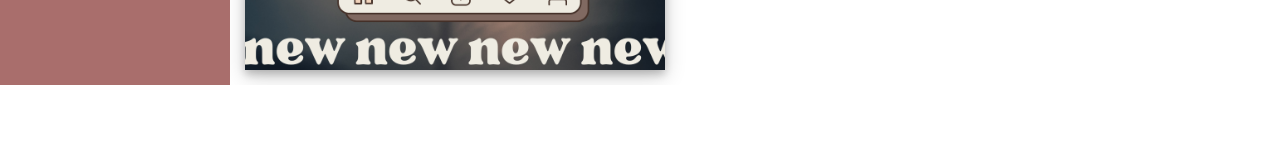
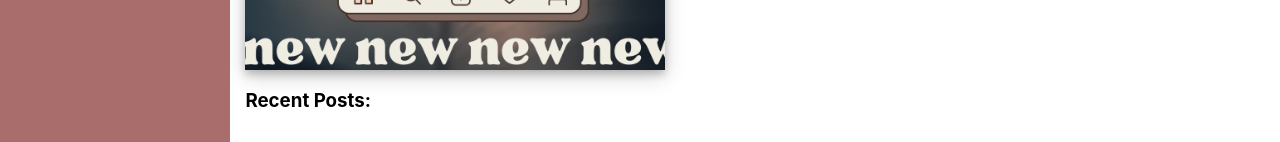
Before and after one commit to zjs6631/pagetravelwithnancy, a React (Create React App) app: page / in a window 1280 px wide. Shown: the part 1671-1813 px from the top of the page. Before the commit the page ends 1756 px from the top, so only its background shows below. Built offline with nearby package versions, Linux system fonts and the light colour scheme.

Commit message:
home page changes

```diff
--- a/src/components/Home.js
+++ b/src/components/Home.js
@@ -60,6 +60,7 @@ const Home = () =>{
                 <img src={NewestPost} />
                 <button className='viewNewPost'>View Post</button>
             </div>
+            <h3 className='sectionHeader'>Recent Posts:</h3>
             <div id='lastSix'>
                 {posts.map((post)=>{
                     return(
--- a/src/styles/Home.css
+++ b/src/styles/Home.css
@@ -158,17 +158,23 @@
     display: grid;
     justify-content: center;
     align-items: center;
-    max-width: 100%;
+    max-width: 70%;
     box-shadow: 0 4px 8px 0 rgba(0, 0, 0, 0.2), 0 6px 20px 0 rgba(0, 0, 0, 0.19);
 }
 
 #lastSix{
     max-width: 100%;
+    justify-self: center;
     display: grid;
+
     grid-template-columns: 1fr 1fr 1fr;
-    gap: 30px;
+    gap: 20px;
     padding-left: 15px;
     padding-top: 15px;
+}
+
+.sectionHeader{
+    padding-left: 15px;
 }
 
 .recentPost img{
```
